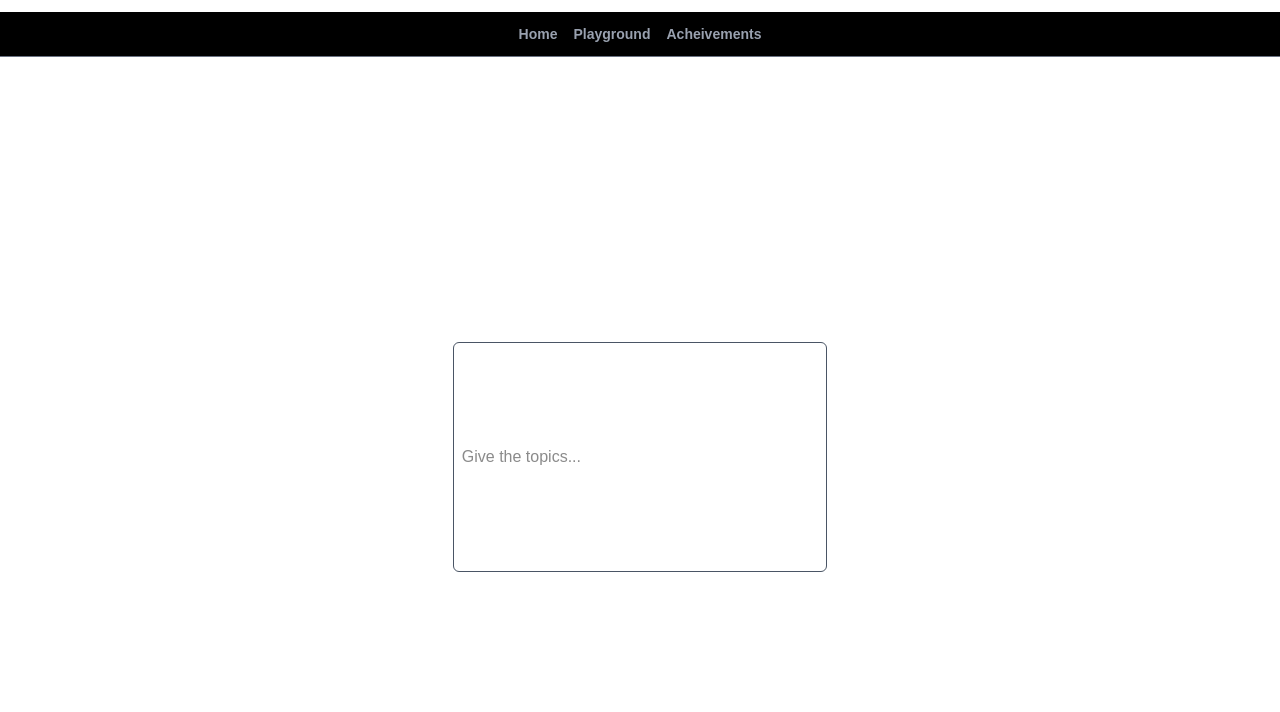
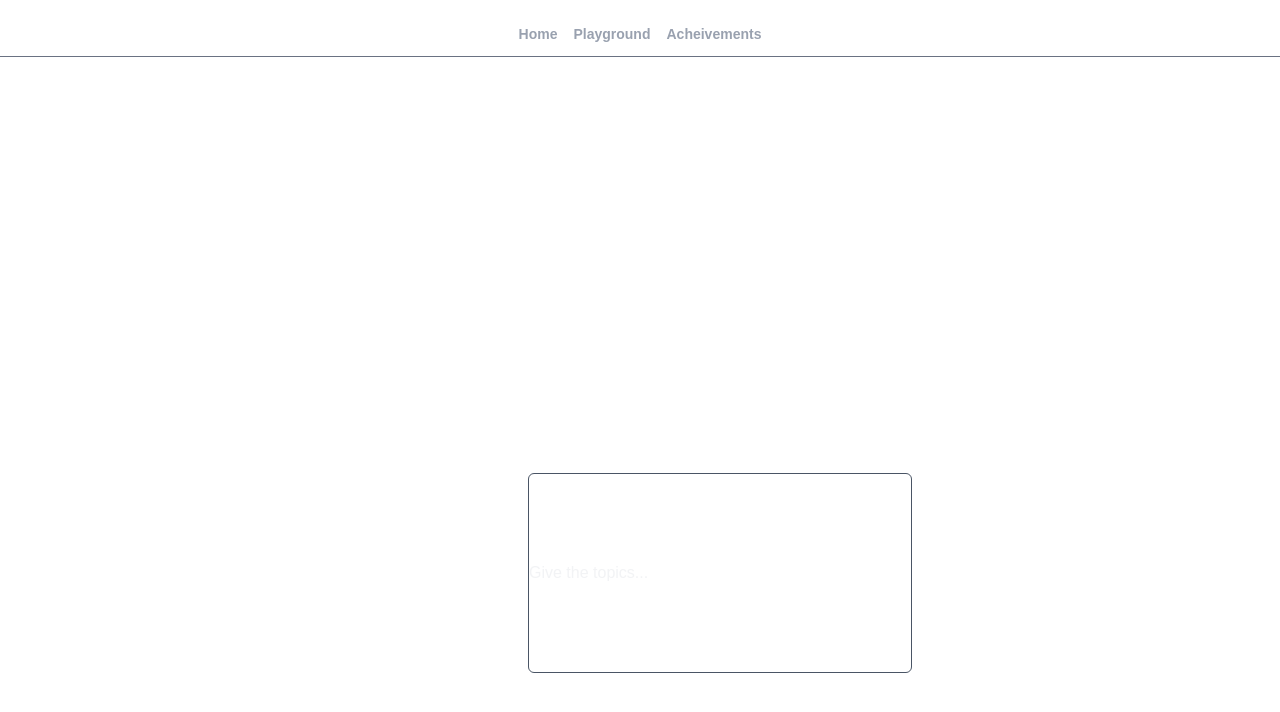
Before and after one commit to sujaycontributer/AI-Quiz-App, a Next.js app: page /playground in a window 1280 px wide. Shown: the top 712 px of the page. Built offline with nearby package versions, Linux system fonts and the light colour scheme.

Commit message:
Small changes

```diff
--- a/app/components/Navbar.tsx
+++ b/app/components/Navbar.tsx
@@ -6,7 +6,7 @@ import Link from "next/link";
 
 export default function Navbar () {
 
-    return <div className="w-full mt-3 p-2 md:p-3 sm:text-sm  bg-black text-gray-400 border-b border-b-gray-500 flex justify-center items-center gap-2 md:gap-4 ">
+    return <div className="w-full mt-3 p-2 md:p-3 sm:text-sm  bg-white text-gray-400 border-b border-b-gray-500 flex justify-center items-center gap-2 md:gap-4 ">
 
         <div className="rounded-md font-semibold hover:text-gray-500">
             <Link href={"/home"}>
--- a/app/page.tsx
+++ b/app/page.tsx
@@ -2,7 +2,7 @@ import Image from "next/image";
 
 export default function Home() {
   return (
-    <div className="p-4 ">
+    <div className="p-4">
      <div className="mt-26 md:text-3xl font-semibold text-center bg-gradient-to-r from-indigo-500 from-10% via-sky-500 via-30% to-emerald-500 to-90% bg-clip-text text-transparent">
 
           Welcome to QuizCraft AI!
--- a/app/playground/page.tsx
+++ b/app/playground/page.tsx
@@ -1,8 +1,8 @@
 
 export default function Playground () {
-    return <div className="p-4 w-full h-screen flex justify-center items-center">
+    return <div className="p-4 w-full h-screen ">
 
-        <input className=" md:w-[30%] md:h-[30%] p-2 rounded-md border-1 border-gray-600  " placeholder="Give the topics...">
+        <input className="fixed md:w-[30%] md:h-[25%] ml-[40%] mt-[50vh] mx-auto rounded-md border-1 border-gray-600 text-gray-200 " placeholder="Give the topics...">
 
         </input>
     </div>
```
